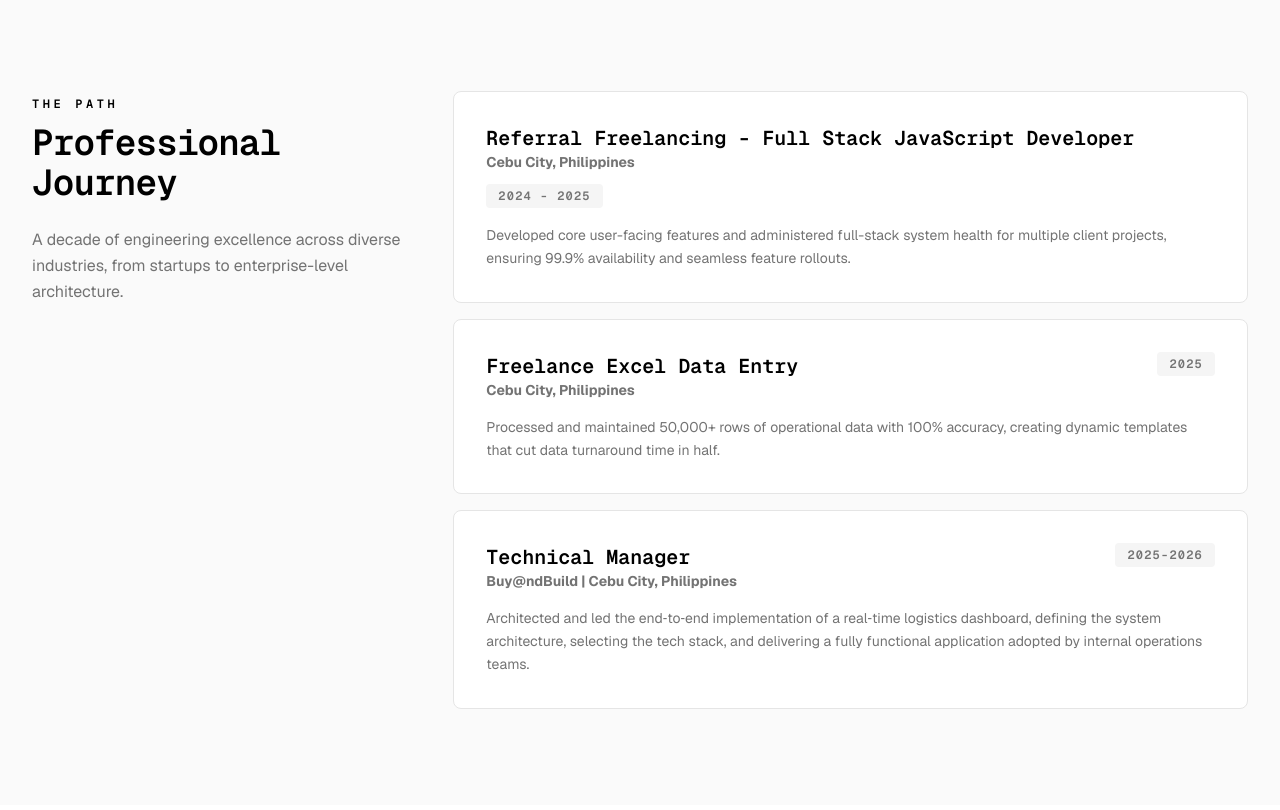
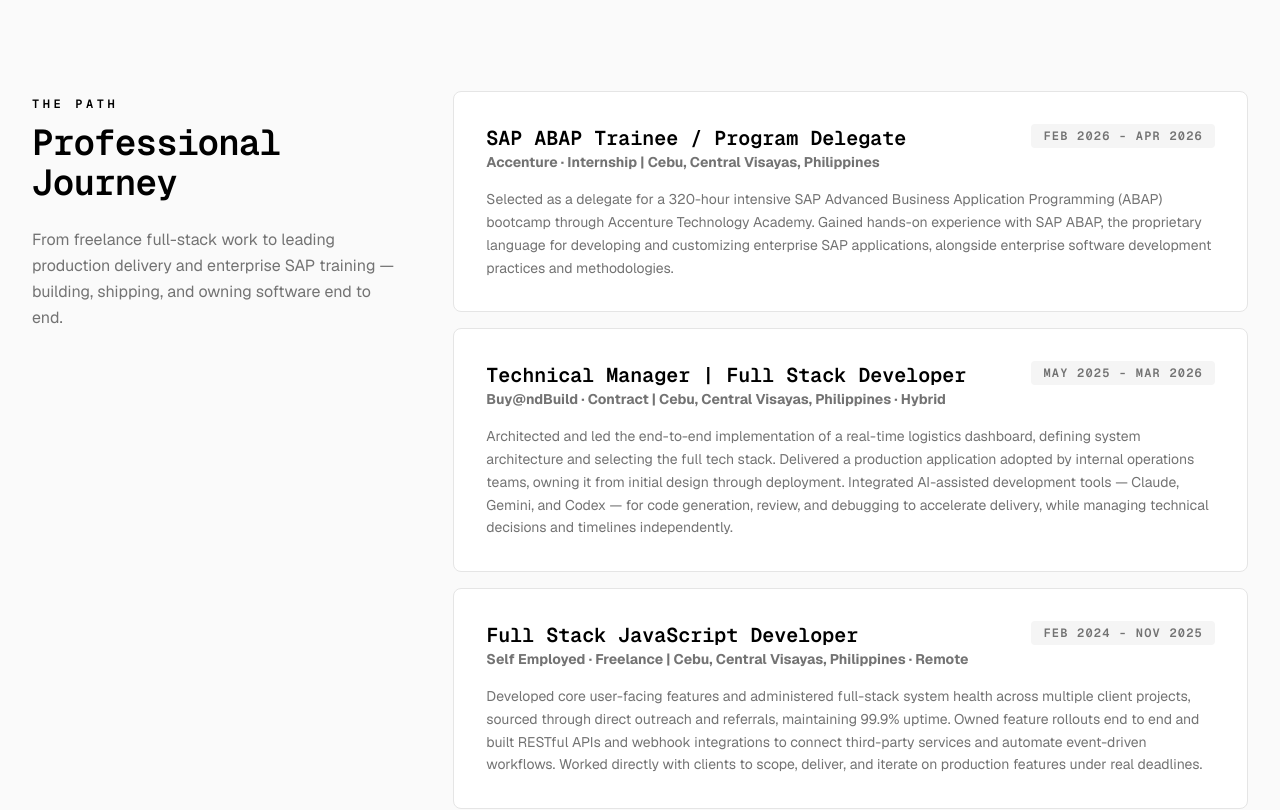
Before and after one commit to Rozuuuuu/rozu-portfolio, a React (Vite) app: page / in a window 1280 px wide. Shown: the part 2680-3490 px from the top of the page. Built offline with nearby package versions, Linux system fonts and the light colour scheme.

Commit message:
Experience section changes

```diff
--- a/src/components/Experience.jsx
+++ b/src/components/Experience.jsx
@@ -8,13 +8,13 @@ const Experience = () => {
                     <div>
                         <span className="text-black dark:text-white font-bold tracking-[0.3em] uppercase text-xs">The Path</span>
                         <h2 className="text-4xl font-black tracking-tight mt-2 text-black dark:text-white">Professional Journey</h2>
-                        <p className="mt-6 text-neutral-500 dark:text-neutral-400 leading-relaxed">A decade of engineering excellence across diverse industries, from startups to enterprise-level architecture.</p>
+                        <p className="mt-6 text-neutral-500 dark:text-neutral-400 leading-relaxed">From freelance full-stack work to leading production delivery and enterprise SAP training — building, shipping, and owning software end to end.</p>
                     </div>
                     <div className="lg:col-span-2 space-y-4">
                         {[
-                            { role: 'Referral Freelancing - Full Stack JavaScript Developer', company: 'Cebu City, Philippines', period: '2024 - 2025', desc: 'Developed core user-facing features and administered full-stack system health for multiple client projects, ensuring 99.9% availability and seamless feature rollouts.' },
-                            { role: 'Freelance Excel Data Entry', company: 'Cebu City, Philippines', period: '2025', desc: 'Processed and maintained 50,000+ rows of operational data with 100% accuracy, creating dynamic templates that cut data turnaround time in half.' },
-                            { role: 'Technical Manager', company: 'Buy@ndBuild | Cebu City, Philippines', period: '2025-2026', desc: 'Architected and led the end‑to‑end implementation of a real‑time logistics dashboard, defining the system architecture, selecting the tech stack, and delivering a fully functional application adopted by internal operations teams.' },
+                            { role: 'SAP ABAP Trainee / Program Delegate', company: 'Accenture · Internship | Cebu, Central Visayas, Philippines', period: 'Feb 2026 - Apr 2026', desc: 'Selected as a delegate for a 320-hour intensive SAP Advanced Business Application Programming (ABAP) bootcamp through Accenture Technology Academy. Gained hands-on experience with SAP ABAP, the proprietary language for developing and customizing enterprise SAP applications, alongside enterprise software development practices and methodologies.' },
+                            { role: 'Technical Manager | Full Stack Developer', company: 'Buy@ndBuild · Contract | Cebu, Central Visayas, Philippines · Hybrid', period: 'May 2025 - Mar 2026', desc: 'Architected and led the end-to-end implementation of a real-time logistics dashboard, defining system architecture and selecting the full tech stack. Delivered a production application adopted by internal operations teams, owning it from initial design through deployment. Integrated AI-assisted development tools — Claude, Gemini, and Codex — for code generation, review, and debugging to accelerate delivery, while managing technical decisions and timelines independently.' },
+                            { role: 'Full Stack JavaScript Developer', company: 'Self Employed · Freelance | Cebu, Central Visayas, Philippines · Remote', period: 'Feb 2024 - Nov 2025', desc: 'Developed core user-facing features and administered full-stack system health across multiple client projects, sourced through direct outreach and referrals, maintaining 99.9% uptime. Owned feature rollouts end to end and built RESTful APIs and webhook integrations to connect third-party services and automate event-driven workflows. Worked directly with clients to scope, deliver, and iterate on production features under real deadlines.' },
                         ].map(({ role, company, period, desc }) => (
                             <div key={role} className="bg-white dark:bg-neutral-900 p-8 rounded-lg transition-all hover:translate-x-2 border border-neutral-200 dark:border-neutral-800">
                                 <div className="flex flex-wrap justify-between items-start mb-4 gap-3">
```
